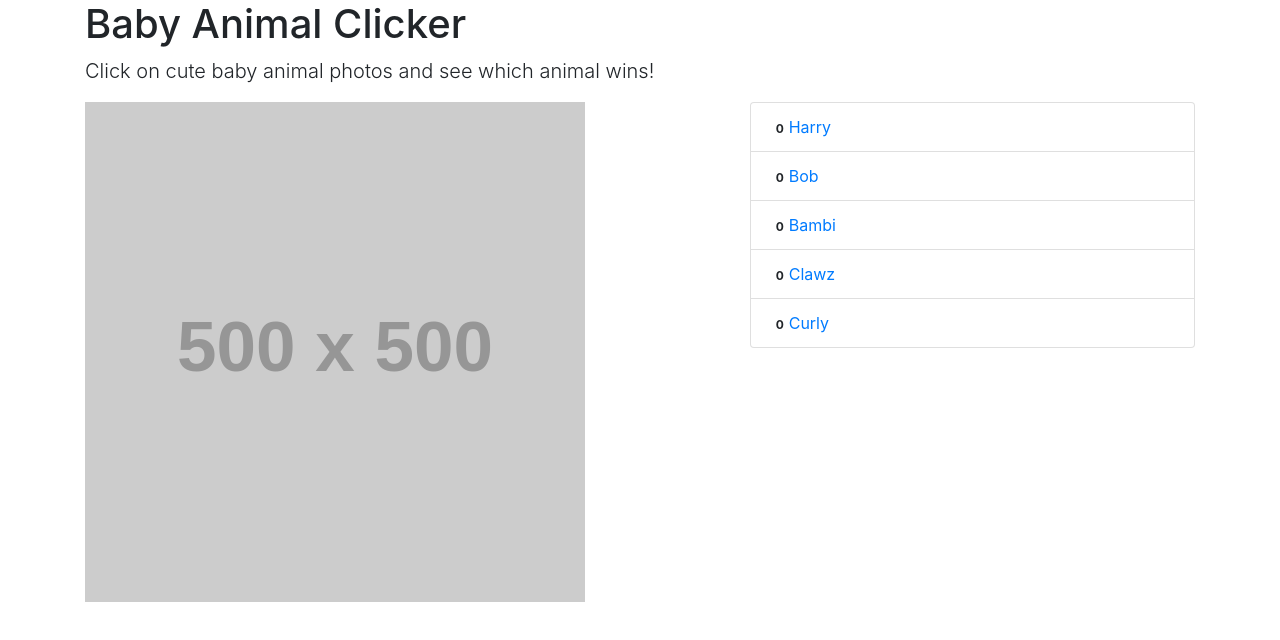
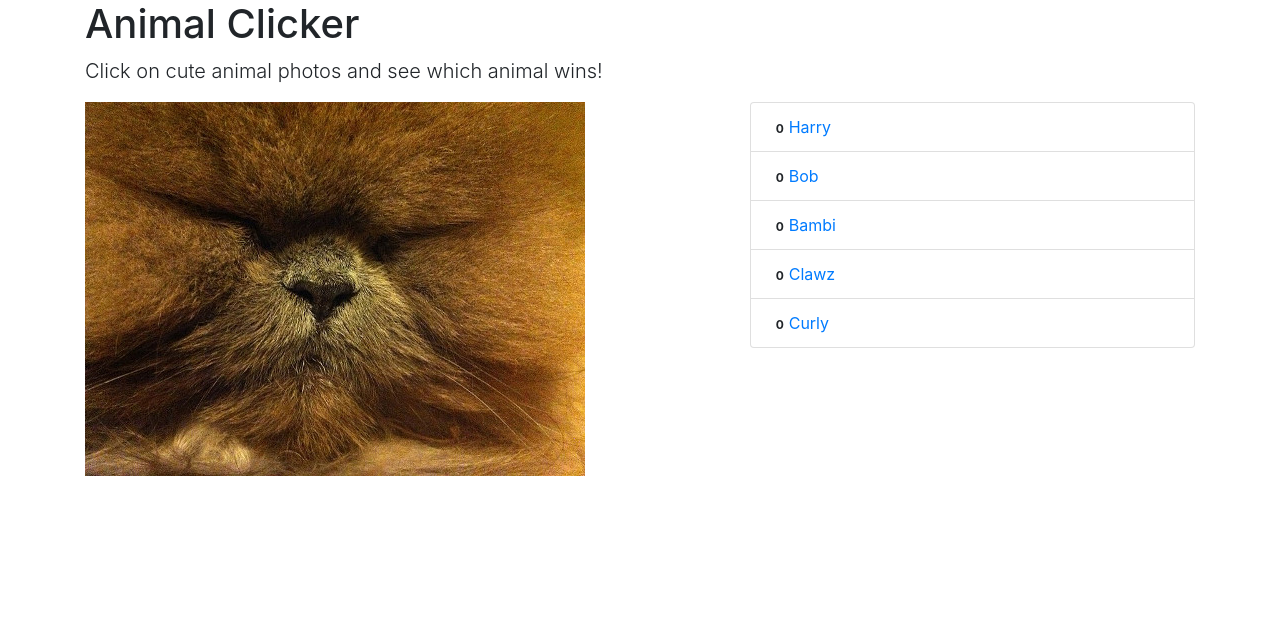
Before and after one commit to j127/animal-clicker, a plain HTML site: page index.html in a window 1280 px wide. Both pictures are taken after a click on the link "Harry". Drawn offline with nearby package versions, Linux system fonts and the light colour scheme; placeholder pictures from the web are drawn by us.

Commit message:
Added images

```diff
--- a/index.html
+++ b/index.html
@@ -11,8 +11,8 @@
         <div class="container">
             <div class="row">
                 <div class="col-lg-12">
-                    <h1>Baby Animal Clicker</h1>
-                    <p class="lead">Click on cute baby animal photos and see which animal wins!</p>
+                    <h1>Animal Clicker</h1>
+                    <p class="lead">Click on cute animal photos and see which animal wins!</p>
                 </div>
             </div>
             <div class="row">
--- a/static/js/app.js
+++ b/static/js/app.js
@@ -11,15 +11,34 @@ var model = {
             { 'id': 5, 'name': 'Curly', 'counter': 0, 'pictureUrl': '/static/images/5.jpg' }
         ];
         return data;
+    },
+    getAnimalById: function (animalId) {
+        console.log('got animalId', animalId);
+        var result;
+        var query = this.getAllAnimals();
+        query.animals.filter(function (obj) {
+            if (obj.id === parseInt(animalId)) {
+                result = obj
+            }
+        });
+        return result;
     }
 };
 
 var controller = {
     init: function () {
         animalListView.init();
+        animalDetailView.init();
     },
     getAnimals: function () {
         return model.getAllAnimals();
+    },
+    getAnimal: function (animalId) {
+        var animal = model.getAnimalById(animalId);
+        return animal;
+    },
+    incrementCounter: function (animalId) {
+        model.getAnimalById(animalId).id += 1;
     }
 };
 
@@ -44,6 +63,8 @@ var animalListView = {
                         animal.name + '</a>' + '</li>';
         });
         this.animalList.innerHTML = outputHtml;
+
+        // Add event handlers
         animalLinks = document.querySelectorAll('.animalListLink');
         for (i = 0, iLen = animalLinks.length - 1; i <= iLen; i ++) {
             animalLinks[i].addEventListener('click', this.clickHandler, false);
@@ -52,34 +73,38 @@ var animalListView = {
     clickHandler: function (e) {
         e.preventDefault();
         var animalId = this.dataset.animalId;
-        console.log(animalId);
+        animalDetailView.render(animalId);
     }
 };
-
 
 var animalDetailView = {
     init: function () {
         this.animalDetail = document.querySelector('#animalDetail');
-        animalDetailView.render();
+        console.log('animalDetail', animalDetail);
+        //animalDetailView.render();
     },
-    render: function () {
+    render: function (animalId) {
         var outputHtml = '',
             animal,
+            animalPic,
             i, iLen;
 
-        outputHtml += '<img src="' +
+        animal = controller.getAnimal(animalId);
+        outputHtml += '<img id="animalPic" src="' +
                     animal.pictureUrl +
                     '" alt="' + animal.name + '">';
-        this.animalList.innerHTML = outputHtml;
-        animalLinks = document.querySelectorAll('.animalListLink');
-        for (i = 0, iLen = animalLinks.length - 1; i <= iLen; i ++) {
-            animalLinks[i].addEventListener('click', this.clickHandler, false);
-        }
+        console.log(outputHtml);
+        this.animalDetail.innerHTML = outputHtml;
+
+        // Add event handler
+        animalPic = document.querySelector('#animalPic');
+        animalPic.addEventListener('click', this.clickHandler, false);
     },
     clickHandler: function (e) {
         e.preventDefault();
         var animalId = this.dataset.animalId;
-        console.log(animalId);
+        var x = model.incrementCounter(animalId);
+        console.log(animalId, x);
     }
 };
 
```
Also changed, not shown: README.md (added), static/images/1.jpg (added), static/images/2.jpg (added), static/images/3.jpg (added), static/images/4.jpg (added), static/images/5.jpg (added).
